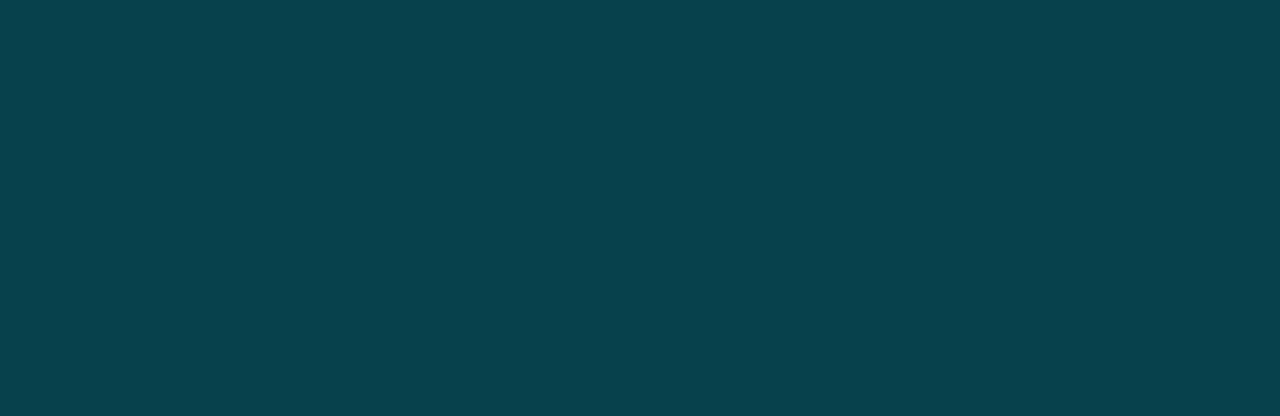
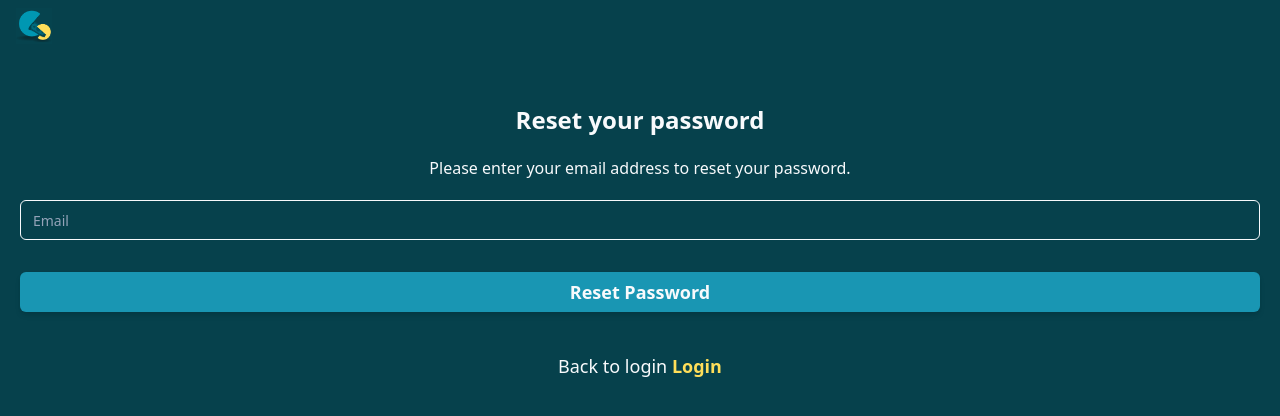
Before and after one commit to JohannaHaer/fullstack_abschlussprojekt, a React (Vite) app in the folder frontend/: page /forgot-password in a window 1280 px wide. Before the commit this address had no page. Shown: the top 416 px of the page. Built offline with nearby package versions, Linux system fonts and the light colour scheme.

Commit message:
ForgotPassword Page erstellt

```diff
--- a/frontend/src/App.jsx
+++ b/frontend/src/App.jsx
@@ -11,6 +11,7 @@ import AddExpenses from './pages/AddExpenses'
 import Pitch from './pages/Pitch'
 import Landingpage from './pages/Landingpage'
 import Settings from './components/Settings'
+import ForgotPassword from './pages/ForgotPassword'
 
 
 function App() {
@@ -29,6 +30,7 @@ function App() {
         <Route path='/addExpenses' element={<AddExpenses />} />
         <Route path='/reports' element={<Reports/>} />
         <Route path='/settings' element={<Settings/>}/>
+        <Route path='/forgot-password' element={<ForgotPassword/>}/>
       </Routes>
 
     </>
--- /dev/null
+++ b/frontend/src/components/ForgotPasswordForm.jsx
@@ -0,0 +1,63 @@
+import React from 'react'
+import { z } from 'zod'
+import { zodResolver } from "@hookform/resolvers/zod"
+import { useForm } from "react-hook-form"
+import {useNavigate} from 'react-router-dom'
+import { Button } from "@/components/ui/button"
+import {
+    Form,
+    FormControl,
+    FormField,
+    FormItem,
+    FormMessage,
+} from "@/components/ui/form"
+import { Input } from "@/components/ui/input"
+
+const formSchema = z.object({
+    email: z.string()
+})
+
+const ForgotPasswordForm = () => {
+    const navigate = useNavigate()
+
+    const form = useForm({
+        resolver: zodResolver(formSchema),
+        defaultValues: {
+            email: ""
+        }
+    })
+
+    const navigateResetPassword = () => {
+        navigate('/reset-password')
+    }
+
+    // function onSubmit(values) {
+    //     login(values)
+    //     navigateResetPassword()
+    // }
+
+    return (
+        <>
+            <Form {...form}>
+                <form className="space-y-8 flex flex-col">
+                    {/* onSubmit={form.handleSubmit(onSubmit)} */}
+                    <FormField
+                        control={form.control}
+                        name="email"
+                        render={({ field }) => (
+                            <FormItem>
+                                <FormControl>
+                                    <Input placeholder="Email" {...field} required/>
+                                </FormControl>
+                                <FormMessage />
+                            </FormItem>
+                        )}
+                    />
+                    <Button type="submit" className='text-lg'>Reset Password</Button>
+                </form>
+            </Form>
+        </>
+    )
+}
+
+export default ForgotPasswordForm
--- a/frontend/src/components/LoginForm.jsx
+++ b/frontend/src/components/LoginForm.jsx
@@ -1,4 +1,4 @@
-import React, { useState } from 'react'
+import React from 'react'
 import { z } from 'zod'
 import { zodResolver } from "@hookform/resolvers/zod"
 import { useForm } from "react-hook-form"
@@ -28,7 +28,6 @@ const LoginForm = () => {
     const form = useForm({
         resolver: zodResolver(formSchema),
         defaultValues: {
-            username: "",
             email: "",
             password: ""
         },
@@ -41,6 +40,10 @@ const LoginForm = () => {
     function onSubmit(values) {
         login(values)
         navigateHome()
+    }
+
+    const navigateForgotPassword = () => {
+        navigate('/forgot-password')
     }
 
     return (
@@ -68,9 +71,11 @@ const LoginForm = () => {
                                     <Input placeholder="Password" {...field} required/>
                                 </FormControl>
                                 <FormMessage />
+                                <span onClick={navigateForgotPassword} className='flex justify-end'>Forgot Password</span>
                             </FormItem>
                         )}
                     />
+
                     <Button type="submit" className='text-lg'>Login</Button>
                 </form>
             </Form>
--- /dev/null
+++ b/frontend/src/pages/ForgotPassword.jsx
@@ -0,0 +1,26 @@
+import React from 'react'
+import LogoNormal from '@/components/logo/LogoNormal'
+import ForgotPasswordForm from '@/components/ForgotPasswordForm'
+import { useNavigate } from 'react-router-dom'
+
+const ForgotPassword = () => {
+    const navigate = useNavigate()
+
+    const navigateLogin = () => {
+        navigate('/login')
+    }
+
+    return (
+        <>
+            <LogoNormal/>
+            <section className='flex flex-col align-center text-center h-dvh gap-5 p-5'>
+                <h1 className='text-center text-2xl font-bold mt-10'>Reset your password</h1>
+                <p className='text-center'>Please enter your email address to reset your password.</p>
+                <ForgotPasswordForm/>
+                <p className='text-lg mt-5'>Back to login <span onClick={navigateLogin} className='text-[#06434E] dark:text-[#FFDE59] font-bold'>Login</span></p>
+            </section>
+        </>
+    )
+}
+
+export default ForgotPassword
```
